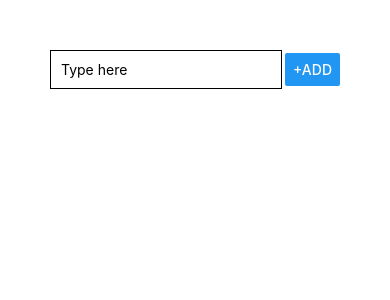
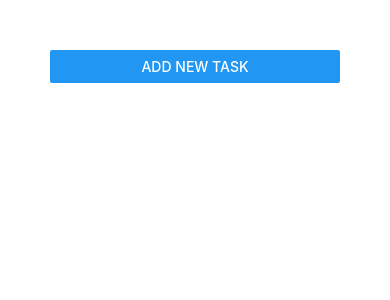
Before and after one commit to amirsarb/TodoList-React-Native, a React Native app: screen / in a window 390 px wide. Shown: the top 300 px of the page. Built offline with nearby package versions, Linux system fonts and the light colour scheme.

Commit message:
add modal and cancel btn

```diff
--- a/App.js
+++ b/App.js
@@ -1,25 +1,37 @@
 import React, { useState } from "react";
 import uuid from "react-native-uuid";
 
-import { StyleSheet, View, FlatList, Alert } from "react-native";
+import { StyleSheet, View, FlatList, Modal, Button } from "react-native";
 import TaskView from "./components/TaskView";
 import InputView from "./components/InputView";
 export default function App() {
   const [taskList, setTaskList] = useState([]);
+  const [isVisible, setisVisible] = useState(false);
+
   function deleteItem(keys) {
     setTaskList(taskList.filter((data) => data.keys !== keys));
     // console.log(keys);
   }
   function addTaskToList(currentTask) {
-    if (currentTask.length > 0)
+    if (currentTask.length > 0) {
       setTaskList((taskList) => [
         ...taskList,
         { keys: uuid.v1(), value: currentTask },
       ]);
+      setisVisible(false);
+    }
   }
+  const cancelHandler = () => {
+    setisVisible(false);
+  };
   return (
     <View style={styles.screen}>
-      <InputView addTaskToListProps={addTaskToList} />
+      <Button title="Add New Task" onPress={() => setisVisible(true)} />
+      <InputView
+        addTaskToListProps={addTaskToList}
+        isVisible={isVisible}
+        onCancle={cancelHandler}
+      />
       <FlatList
         keyExtractor={(item, index) => item.key}
         data={taskList}
@@ -37,6 +49,7 @@ export default function App() {
 
 const styles = StyleSheet.create({
   screen: {
+    flex: 1,
     padding: 50,
   },
 });
--- a/components/InputView.js
+++ b/components/InputView.js
@@ -1,9 +1,14 @@
 import React, { useState } from "react";
-import { StyleSheet, TextInput, Button, View } from "react-native";
+import { StyleSheet, TextInput, Button, View, Modal } from "react-native";
 
 const InputView = (props) => {
   const [currentTask, setcurrentTask] = useState("");
+  const addHandler = () => {
+    props.addTaskToListProps(currentTask);
+    setcurrentTask("");
+  };
   return (
+    <Modal visible={props.isVisible} animationType="slide">
       <View style={styles.inputContainer}>
         <TextInput
           onChangeText={setcurrentTask}
@@ -11,11 +16,12 @@ const InputView = (props) => {
           placeholder="Type here"
           style={styles.input}
         />
-      <Button
-        title="+Add"
-        onPress={() => props.addTaskToListProps(currentTask)}
-      />
+        <View style={styles.btnView}>
+          <Button title="+Add" onPress={addHandler} />
+          <Button title="Cancle" color="red" onPress={props.onCancle} />
         </View>
+      </View>
+    </Modal>
   );
 };
 
@@ -23,8 +29,8 @@ export default InputView;
 
 const styles = StyleSheet.create({
   inputContainer: {
-    flexDirection: "row",
-    justifyContent: "space-between",
+    flex: 1,
+    justifyContent: "center",
     alignItems: "center",
   },
   input: {
@@ -32,5 +38,11 @@ const styles = StyleSheet.create({
     borderColor: "black",
     borderWidth: 1,
     padding: 10,
+    marginBottom: 10,
+  },
+  btnView: {
+    flexDirection: "row",
+    justifyContent: "space-between",
+    width: "65%",
   },
 });
--- a/components/TaskView.js
+++ b/components/TaskView.js
@@ -21,7 +21,7 @@ export default function TaskView(props) {
       onLongPress={() => createTwoButtonAlert(props.keys, props.item)}
     >
       <View style={styles.taskList}>
-        <Text>{props.item}</Text>
+        <Text key={props.keys}>{props.item}</Text>
       </View>
     </TouchableOpacity>
   );
```
Lines whose indentation alone changed are shown as unchanged.
